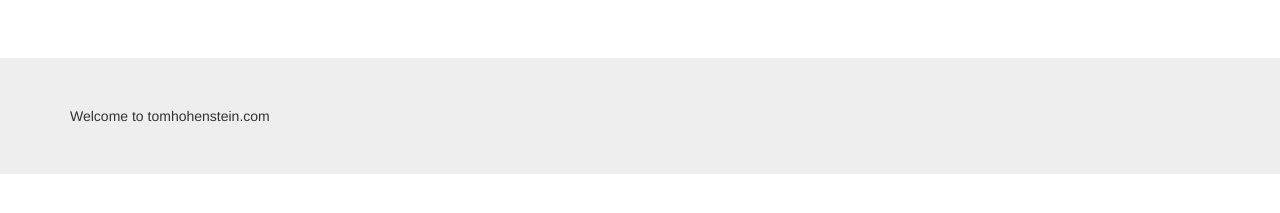
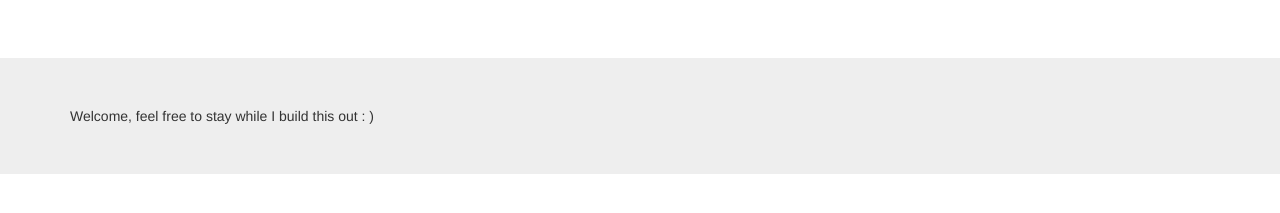
Before and after one commit to tomhohenstein/tomhohenstein.github.io, a Jekyll site: the page built from index.html, in a window 1280 px wide. Shown: the part 142-355 px from the top of the page. Built offline with Jekyll 4.4.1, drawn with Linux system fonts in a browser that asks for light colours.

Commit message:
update note on index.html

```diff
--- a/index.html
+++ b/index.html
@@ -4,6 +4,6 @@ title: Welcome
 ---
 <div class="jumbotron">
   <div class="container">
-    Welcome to tomhohenstein.com
+    Welcome, feel free to stay while I build this out : )
   </div>
 </div>
```
Also changed, not shown: 2 other files.
